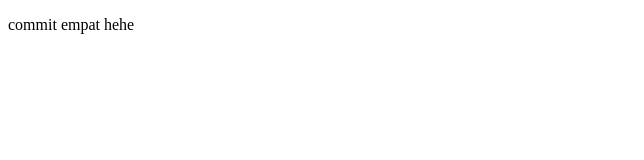
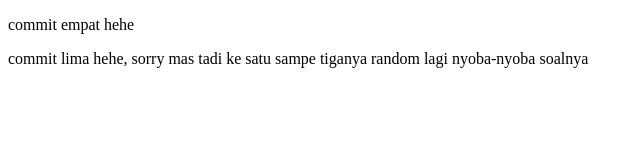
Before and after one commit to YuSetiawan/latihan_git, a plain HTML site: page index.html in a window 1280 px wide. Shown: the whole page, without its empty margins (0-644 px from the left). Drawn offline with Linux system fonts and the light colour scheme.

Commit message:
commit lima

```diff
--- a/index.html
+++ b/index.html
@@ -8,5 +8,6 @@
   </head>
   <body>
     <p>commit empat hehe</p>
+    <p>commit lima hehe, sorry mas tadi ke satu sampe tiganya random lagi nyoba-nyoba soalnya</p>
   </body>
 </html>
```
